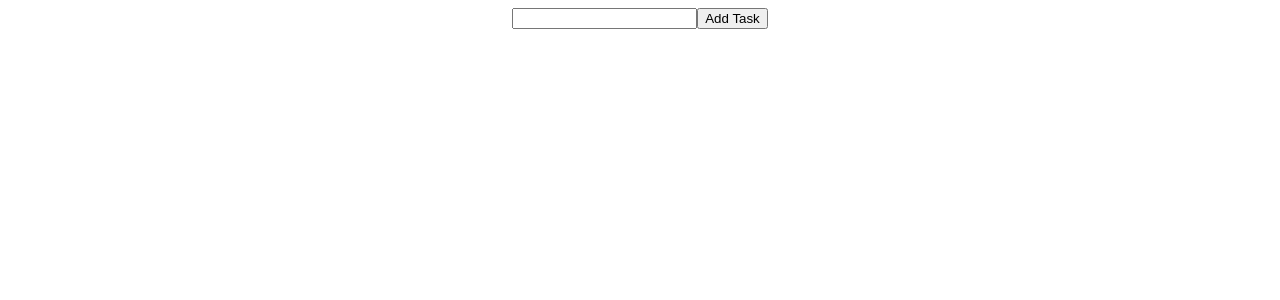
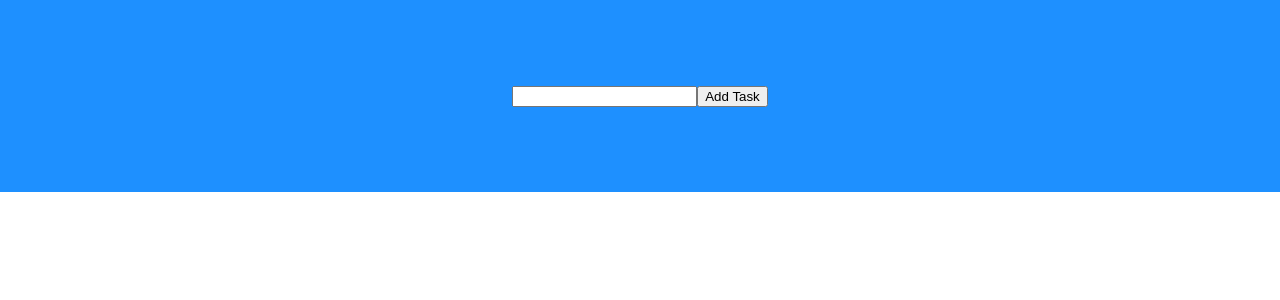
Before and after one commit to AdrianIlovan/react-social-media-app, a React (Create React App) app: page / in a window 1280 px wide. Shown: the top 300 px of the page. Built offline with nearby package versions, Linux system fonts and the light colour scheme.

Commit message:
Simple CSS Added

```diff
--- a/src/App.css
+++ b/src/App.css
@@ -1,38 +1,46 @@
 .App {
+  display: flex;
+  align-items: center;
+  flex-direction: column;
+  width: 100vw;
+  font-family: Arial, Helvetica, sans-serif
+}
+
+body {
+  margin: 0;
+  padding: 0;
+}
+
+.addTask {
+  height: 15vw;
+  background-color: dodgerblue;
+  width: 100%;
+  display: flex;
+  justify-content: center;
+  align-items: center;
+}
+
+.list {
+  height: auto;
+  width: 100%;
+  display: flex;
+  align-items: center;
+  padding-top: 50px;
+  flex-direction: column;
+}
+
+.task {
+  width: 500px;
+  height: 50px;
+  display: flex;
+  margin: 15px;
+  align-items: center;
+  justify-content: center;
+}
+
+.task button {
+  width: 25px;
+  height: 20px;
+  margin-left: 20px;
   text-align: center;
 }
-
-.App-logo {
-  height: 40vmin;
-  pointer-events: none;
-}
-
-@media (prefers-reduced-motion: no-preference) {
-  .App-logo {
-    animation: App-logo-spin infinite 20s linear;
-  }
-}
-
-.App-header {
-  background-color: #282c34;
-  min-height: 100vh;
-  display: flex;
-  flex-direction: column;
-  align-items: center;
-  justify-content: center;
-  font-size: calc(10px + 2vmin);
-  color: white;
-}
-
-.App-link {
-  color: #61dafb;
-}
-
-@keyframes App-logo-spin {
-  from {
-    transform: rotate(0deg);
-  }
-  to {
-    transform: rotate(360deg);
-  }
-}
--- a/src/App.js
+++ b/src/App.js
@@ -32,7 +32,7 @@
         {todoList.map((task) => {
             return <div>
                       <h1>{task.taskName}</h1>
-                      <button className='button'
+                      <button className="button"
                       onClick ={() => deleteTask(task.id)}>X</button>
                    </div>
         })}
```
